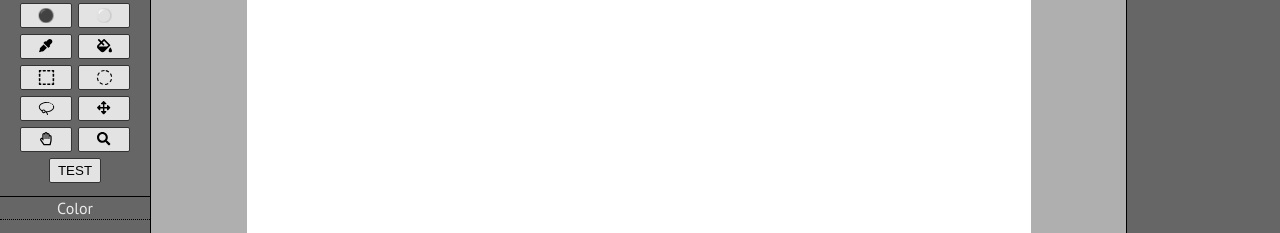
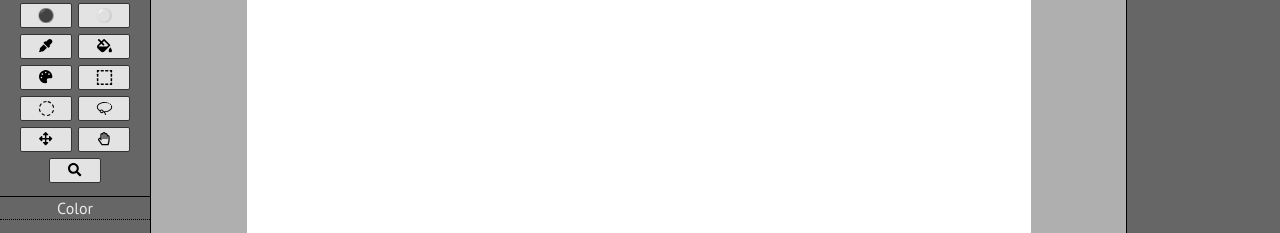
Before and after one commit to DuckEverlasting/snapshot, a React (Create React App) app: page / in a window 1280 px wide. Shown: the part 214-447 px from the top of the page. Built offline with nearby package versions, Linux system fonts and the light colour scheme.

Commit message:
implemented sat/desat brush

```diff
--- a/src/components/ToolBox.js
+++ b/src/components/ToolBox.js
@@ -10,7 +10,8 @@ import {
   faArrowsAlt,
   faEyeDropper,
   faSearch,
-  faFillDrip
+  faFillDrip,
+  faPalette
 } from "@fortawesome/free-solid-svg-icons";
 import {
   faHandPaper
@@ -49,13 +50,14 @@ function ToolBox() {
       <ToolButton title="Draw Ellipse" name="drawEllipse" icon="⚪"/>
       <ToolButton title="Eye Dropper (I)" name="eyeDropper" faIcon={faEyeDropper}/>
       <ToolButton title="Paint Bucket (G)" name="bucketFill" faIcon={faFillDrip}/>
+      <ToolButton title="Saturation Brush" name="saturationBrush" faIcon={faPalette}/>
       <ToolButton title="Select Rectangle (M)" name="selectRect" icon={<img src={dashedSquareIcon} />}/>
       <ToolButton title="Select Ellipse (Shift + M)" name="selectEllipse" icon={<img src={dashedCircleIcon} />}/>
       <ToolButton title="Lasso (L)" name="lasso" icon={<img src={lassoIcon} />}/>
       <ToolButton title="Move (V)" name="move" faIcon={faArrowsAlt}/>
       <ToolButton title="Hand (H)" name="hand" faIcon={faHandPaper}/>
       <ToolButton title="Zoom (Z)" name="zoom" faIcon={faSearch}/>
-      <ToolButton title="TEST" name="TEST" icon="TEST"/>
+      {/* <ToolButton title="TEST" name="TEST" icon="TEST"/> */}
     </ToolboxSC>
   );
 }
--- a/src/components/ToolCard.js
+++ b/src/components/ToolCard.js
@@ -20,7 +20,7 @@ const TitleSC = styled.p`
 export default function ToolCard() {
   const activeTool = useSelector(state => state.ui.activeTool);
   const toolSettings = useSelector(state => state.ui.toolSettings);
-  const { width, opacity, hardness, tolerance } = toolSettings[activeTool];
+  const { width, amount, opacity, hardness, tolerance } = toolSettings[activeTool];
   const dispatch = useDispatch();
 
   const toolName = toolSettings[activeTool].name;
@@ -43,6 +43,13 @@ export default function ToolCard() {
         name={"Width"}
         max={255}
       />}
+      {amount !== undefined && <SliderInput
+        onChange={value => inputHandler(value, "amount")}
+        value={amount}
+        name={"Amount"}
+        min={-100}
+        max={100}
+      />}
       {opacity !== undefined && <SliderInput
         onChange={value => inputHandler(value, "opacity")}
         value={opacity}
--- a/src/panels/Workspace.js
+++ b/src/panels/Workspace.js
@@ -31,7 +31,7 @@ import HelpModal from "../components/HelpModal";
 import DropZone from "../components/DropZone";
 import useEventListener from "../hooks/useEventListener";
 
-import { brightness } from "../utils/filters";
+import { saturation } from "../utils/filters";
 
 const WorkspaceSC = styled.div`
   position: relative;
@@ -239,13 +239,13 @@ export default function Workspace() {
           tolerance: toolSettings.bucketFill.tolerance,
           clip: selectionPath
         });
-      case "TEST":
+      case "saturationBrush":
         if (!activeLayer) {return}
         return new FilterBrushAction(activeLayer, dispatch, getTranslateData(), {
-          width: toolSettings.TEST.width,
-          hardness: toolSettings.TEST.hardness,
-          filter: brightness.apply,
-          filterInput: {amount: toolSettings.TEST.amount},
+          width: toolSettings.saturationBrush.width,
+          hardness: toolSettings.saturationBrush.hardness,
+          filter: saturation.apply,
+          filterInput: {amount: toolSettings.saturationBrush.amount},
           clip: selectionPath
         });
       default:
--- a/src/reducers/redux/initState.js
+++ b/src/reducers/redux/initState.js
@@ -97,7 +97,8 @@ export const initUiState = {
     hand: { name: "Hand" },
     zoom: { name: "Zoom" },
     bucketFill: { name: "Paint Bucket", opacity: 100, tolerance: 0 },
-    TEST: { name: "TEST", width: 20, hardness: 50, amount: 50 }
+    saturationBrush: { name: "Saturation Brush", width: 20, hardness: 50, amount: 50 }
+    // TEST: { name: "TEST", width: 20, hardness: 50, amount: 50 }
   },
   colorSettings: {
     primary: "rgba(0, 0, 0, 1)",
```
